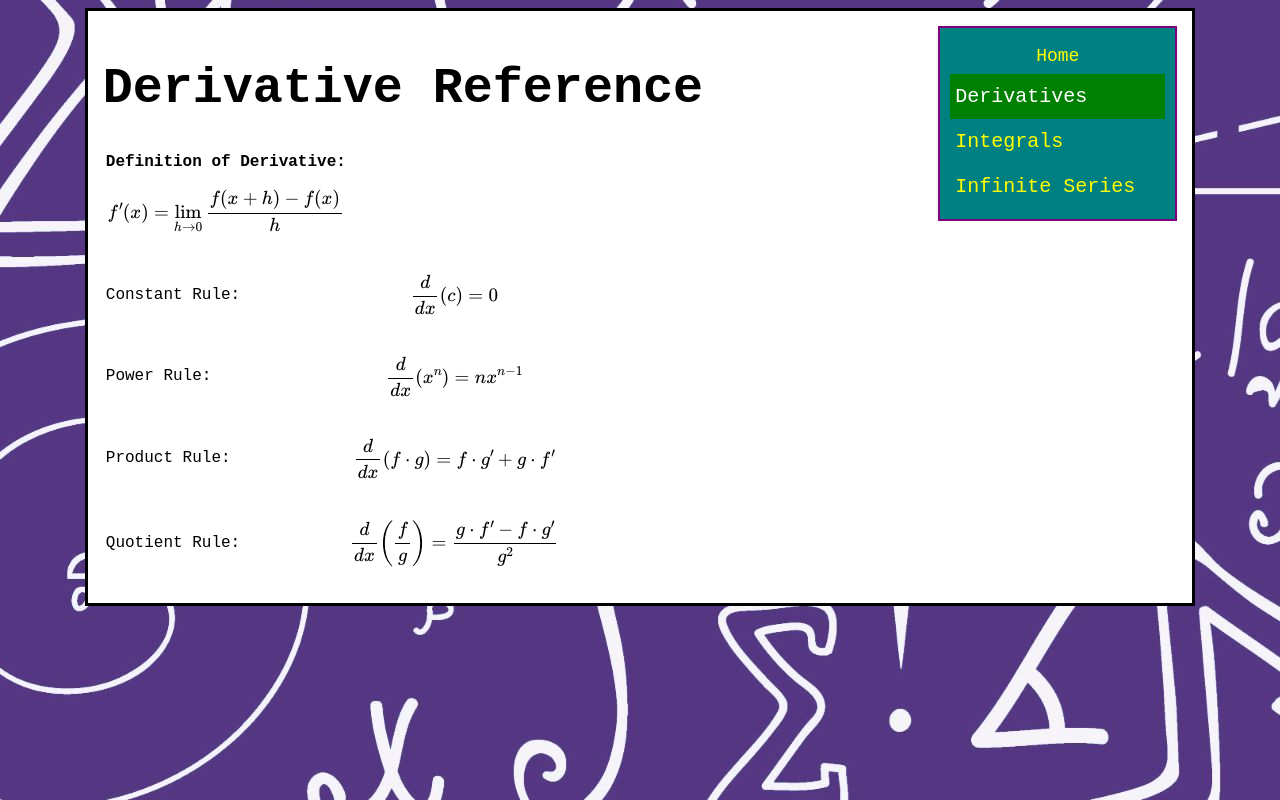
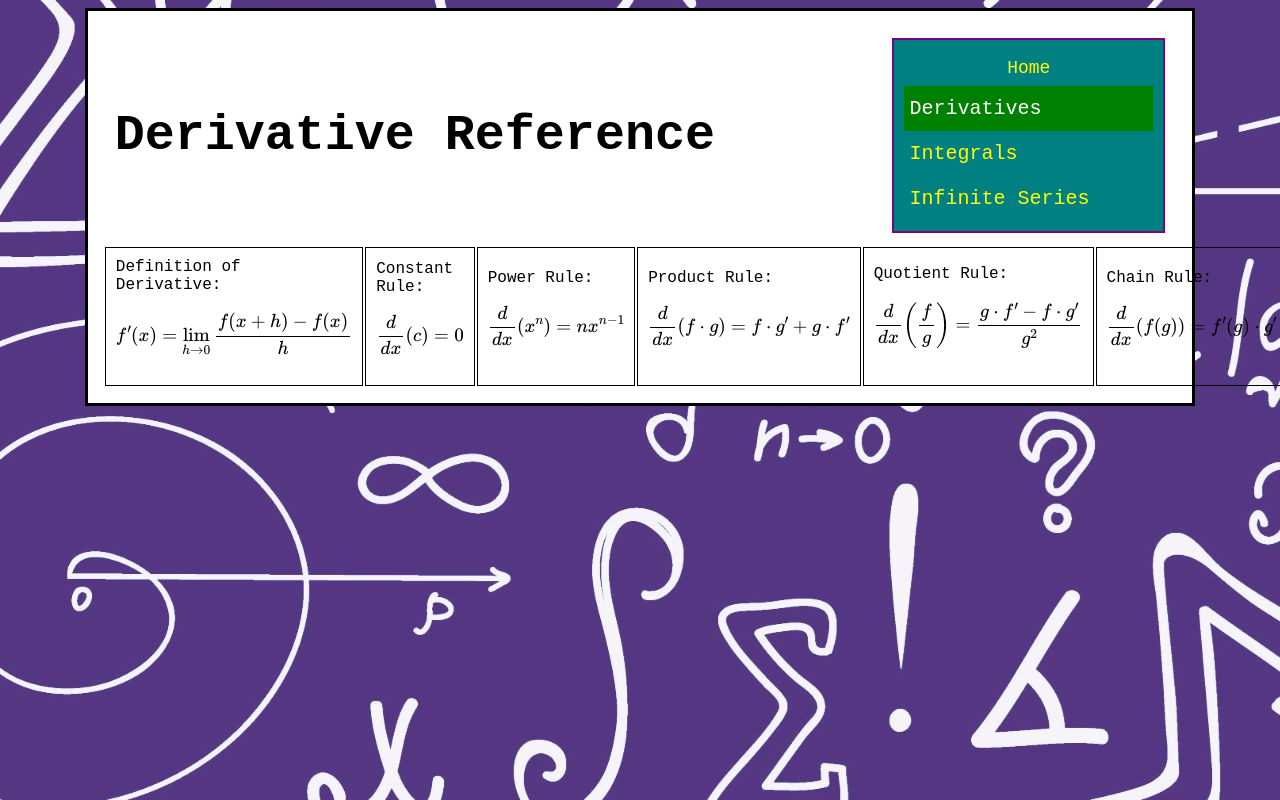
Before and after one commit to ethanalker/calc-webpage, a plain HTML site: page derivatives.html in a window 1280 px wide. Drawn offline with nearby package versions, Linux system fonts and the light colour scheme.

Commit message:
header in table, start on content

```diff
--- a/derivatives.html
+++ b/derivatives.html
@@ -11,6 +11,13 @@
 </head>
 <body>
     <div id="box" >
+        <header>
+            <table>
+                <tr>
+                    <td>
+                        <h1>Derivative Reference</h1>
+                    </td>
+                    <td>
                         <nav>
                             <ul>
                                 <li><a href="index.html" title="Home Page" class="home_button" >Home</a></li>
@@ -19,46 +26,30 @@
                                 <li><a href="series.html" title="Convergence Reference" >Infinite Series</a></li>
                             </ul>
                         </nav>
-<header>
-<h1>Derivative Reference</h1>
+                    </td>
+                </tr>
+            </table>
         </header>
         <section>
             <table>
                 <tr>
-            <th>
+                    <td>
                         Definition of Derivative: $$f'(x)= {\lim_{h \to 0}\frac{f(x+h)-f(x)}{h}}$$
-            </th>
-        </tr>
-        <tr>
-            <td>
-                Constant Rule:
                     </td>
                     <td>
-                $$\frac{d}{dx}(c)=0$$
-            </td>
-        </tr>
-        <tr>
-            <td>
-                Power Rule:
+                        Constant Rule: $$\frac{d}{dx}(c)=0$$
                     </td>
                     <td>
-                $$\frac{d}{dx}\left(x^n\right)=nx^{n-1}$$
-            </td>
-        </tr>
-        <tr>
-            <td>
-                Product Rule:
+                        Power Rule: $$\frac{d}{dx}\left(x^n\right)=nx^{n-1}$$
                     </td>
                     <td>
-                $$\frac{d}{dx}\left(f\cdot g\right)=f\cdot g' + g\cdot f'$$
-            </td>
-        </tr>
-        <tr>
-            <td>
-                Quotient Rule:
+                        Product Rule: $$\frac{d}{dx}\left(f\cdot g\right)=f\cdot g' + g\cdot f'$$
                     </td>
                     <td>
-                $$\frac{d}{dx}\left(\frac{f}{g}\right)=\frac{g\cdot f' - f\cdot g'}{g^2}$$
+                        Quotient Rule: $$\frac{d}{dx}\left(\frac{f}{g}\right)=\frac{g\cdot f' - f\cdot g'}{g^2}$$
+                    </td>
+                    <td>
+                        Chain Rule: $$\frac{d}{dx}\left(f(g)\right)=f'(g)\cdot g'$$
                     </td>
                 </tr>
             </table>
--- a/styles.css
+++ b/styles.css
@@ -40,15 +40,24 @@ h2 {
 	font-weight: normal;
 }
 
+header td {
+	border: none;
+}
+
+table {
+	width: 100%;
+}
+
 td {
-	text-align: left;
+	border: 1px solid black;
+	padding: 10px;
 }
 
 nav ul {
 	margin: auto;
-	width: 20%;
-	float: right;
+	width: auto;
 	padding: 10px;
+	float: none;
 	list-style-type: none;
 	line-height: 35px;
 	font-size: 20px;
@@ -59,7 +68,7 @@ nav ul {
 }
 
 nav.home ul {
-	margin: 0px 50px;
+	margin: auto;
 	width: auto;
 	float: none;
 	padding: 15px;
```
Lines whose indentation alone changed are shown as unchanged.
